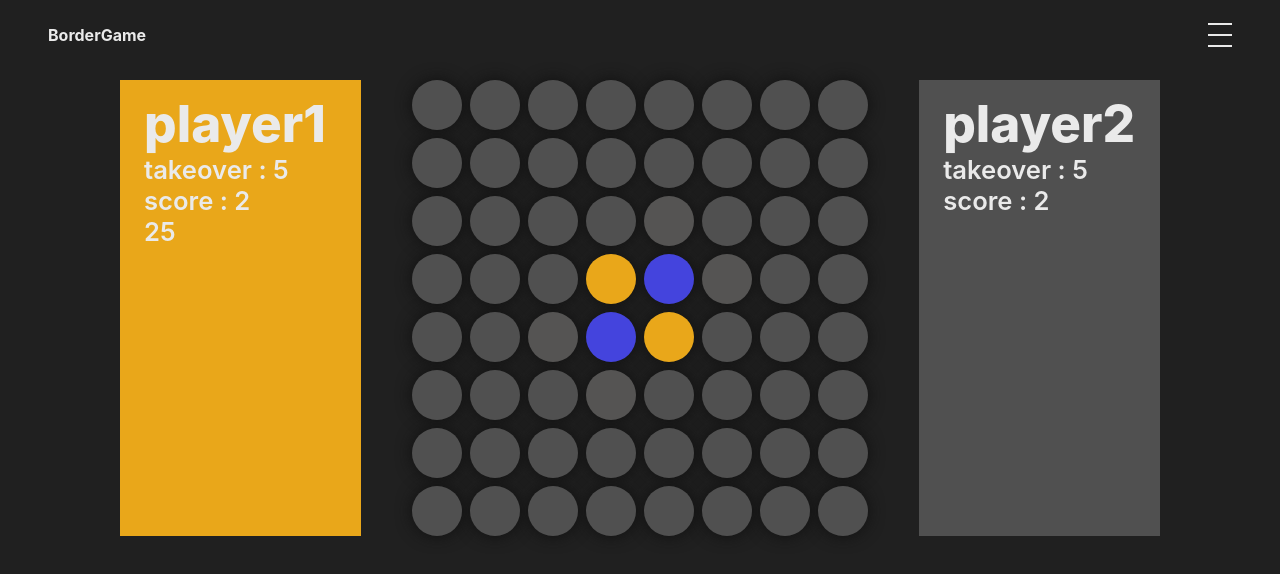
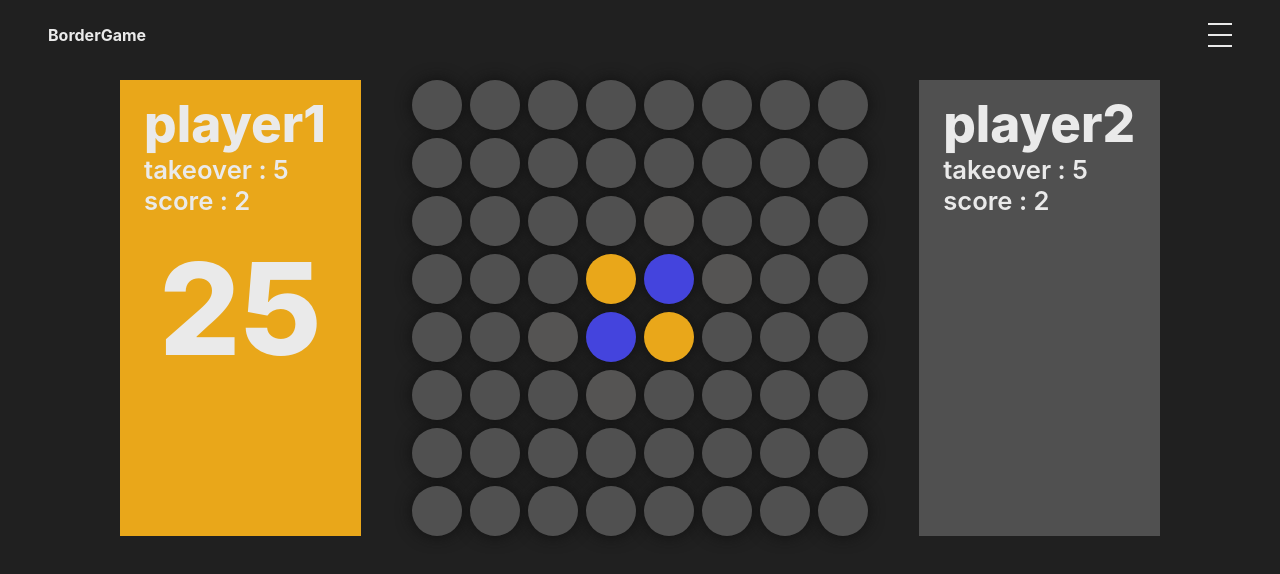
Before and after one commit to yyb02006/Boardgame, a React (Create React App) app: page /othello in a window 1280 px wide. Shown: the top 574 px of the page. Built offline with nearby package versions, Linux system fonts and the light colour scheme.

Commit message:
othelloPlayState 상태 정의, 양쪽 플레이어의 hasflippable이 false일 때 decided상태가 되는 로직 추가

```diff
--- a/src/routes/Othello.tsx
+++ b/src/routes/Othello.tsx
@@ -47,6 +47,22 @@ const PlayerCardLayout = styled.section<PlayerCardLayoutProps>`
 	& .Error {
 		font-size: ${`clamp(0.5rem,1vw,1rem)`};
 		color: #ff481b;
+	}
+	& .Timer {
+		${fullWidthHeight}
+		position: absolute;
+		display: flex;
+		justify-content: center;
+		align-items: center;
+		top: 0;
+		left: 0;
+		font-weight: 800;
+		> .Seconds {
+			font-size: 8rem;
+		}
+		> .Passed {
+			font-size: 4rem;
+		}
 	}
 `;
 
@@ -271,7 +287,7 @@ const Square = ({
 				hasFlippable: !!getFlippables(resultSquares, player).length,
 			};
 		};
-		updateStates(() => resultSquares, nextPlayer);
+		updateStates({ setSquareStateCallback: () => resultSquares, nextPlayer });
 		setIsHovered(false);
 		setPlayersData((p) => ({
 			player1: createPlayerData({
@@ -331,14 +347,11 @@ const GameBoard = ({
 	setCurrentPlayer,
 	setSeconds,
 }: GameBoardProps) => {
-	const updateStates = useCallback(
-		(callback: (p: SquareStates[]) => SquareStates[], nextPlayer: PlayerElement) => {
-			setSquareStates(callback);
+	const updateStates = useCallback(({ setSquareStateCallback, nextPlayer }: UpdateStatesProps) => {
+		setSquareStates(setSquareStateCallback);
 		setCurrentPlayer(nextPlayer);
 		setSeconds(30);
-		},
-		[]
-	);
+	}, []);
 	return (
 		<GameBoardLayout>
 			{squareStates.map((arr) => {
@@ -367,7 +380,13 @@ const PlayerCard = ({ playerData, currentPlayer, seconds }: PlayerCardProps) =>
 					<h3>takeover : {takeOverChance}</h3>
 					<h3>score : {score}</h3>
 					<h3 className="Error">{error}</h3>
-					{playerData.index === currentPlayer ? <h3 className="Timer">{seconds}</h3> : null}
+					<div className="Timer">
+						{playerData.index === currentPlayer ? (
+							<span className="Seconds">{seconds}</span>
+						) : !playerData.hasFlippable ? (
+							<span className="Passed">PASSED</span>
+						) : null}
+					</div>
 				</div>
 			</div>
 		</PlayerCardLayout>
@@ -409,6 +428,7 @@ const Othello = () => {
 		},
 	});
 	const [seconds, setSeconds] = useState<number>(30);
+	const [playState, setPlayState] = useState<OthelloPlayState>('ready');
 	useEffect(() => {
 		const interval = setInterval(() => {
 			setSeconds((p) => p - 1);
@@ -419,20 +439,28 @@ const Othello = () => {
 	}, [squareStates]);
 	useEffect(() => {
 		if (seconds <= 0) {
+			const opponentPlayer = getOppositeElement(currentPlayer);
+			const nextPlayer = playersData[opponentPlayer].hasFlippable ? opponentPlayer : currentPlayer;
 			setSeconds(30);
-			setCurrentPlayer((p) => getOppositeElement(p));
-			// 수정 필요
+			if (nextPlayer !== currentPlayer) {
+				setCurrentPlayer(nextPlayer);
 				setSquareStates((p) =>
 					p.map((square) =>
-					getFlippables(p, getOppositeElement(currentPlayer)).some(
-						(flippable) => square.index === flippable.index
-					)
+						getFlippables(p, nextPlayer).some((flippable) => square.index === flippable.index) ||
+						square.owner === nextPlayer
 							? { ...square, flippable: true }
 							: { ...square, flippable: false }
 					)
 				);
 			}
+		}
 	}, [seconds]);
+	useEffect(() => {
+		const { player1, player2 } = playersData;
+		if (!player1.hasFlippable && !player2.hasFlippable) {
+			setPlayState('decided');
+		}
+	}, [playersData.player1.hasFlippable, playersData.player2.hasFlippable]);
 	return (
 		<Layout>
 			<PlayerCard
```
Also changed, not shown: src/typings/OthelloTypes.d.ts (+9 -2 lines). Lines whose indentation alone changed are shown as unchanged.
